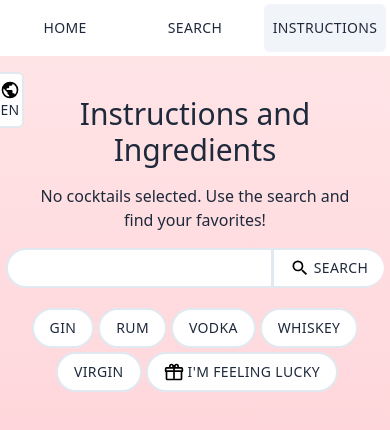
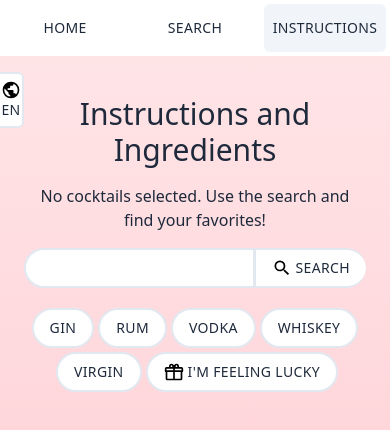
Before and after one commit to ajuvonen/kippis, a Vue app: page /instructions in a window 390 px wide. Shown: the top 430 px of the page. Built offline with nearby package versions, Linux system fonts and the light colour scheme; a web font is replaced by a local one.

Commit message:
Improve mobile readability

```diff
--- a/src/assets/main.scss
+++ b/src/assets/main.scss
@@ -42,6 +42,10 @@
     @apply px-4 rounded-3xl border-2 border-slate-200 h-10;
   }
 
+  .left-button {
+    @apply absolute z-20 left-0 w-6 h-14 p-0 m-0 border-l-0 rounded-md rounded-tl-none rounded-bl-none flex flex-col;
+  }
+
   main {
     @apply p-6 overflow-y-auto bg-gradient-to-b from-rose-100 to-rose-200 to-80%;
   }
--- a/src/components/LocaleChanger.vue
+++ b/src/components/LocaleChanger.vue
@@ -15,7 +15,7 @@ watch(locale, async () => {
 </script>
 <template>
   <button
-    class="locale-changer"
+    class="locale-changer left-button"
     ref="changer"
     :aria-label="$t('localeChanger.changeLocale', [nextLocale])"
     @click="() => (locale = nextLocale)"
@@ -26,6 +26,6 @@ watch(locale, async () => {
 </template>
 <style lang="scss" scoped>
 .locale-changer {
-  @apply z-20 absolute top-4 -left-6 w-12 h-14 pr-0 pl-5 m-0 rounded-md flex flex-col;
+  @apply top-4;
 }
 </style>
--- a/src/components/ModalComponent.vue
+++ b/src/components/ModalComponent.vue
@@ -58,7 +58,7 @@ onKeyStroke('Escape', () => emit('close'));
 }
 
 .modal-component__modal {
-  @apply bg-white rounded-lg text-left shadow-xl p-6 w-4/5 sm:w-3/5 lg:w-1/2 top-1/2 left-1/2 absolute;
+  @apply bg-white rounded-lg text-left shadow-xl p-4 w-5/6 sm:w-3/5 lg:w-1/2 top-1/2 left-1/2 absolute;
   transform: translate(-50%, -50%);
 }
 
--- a/src/components/SearchField.vue
+++ b/src/components/SearchField.vue
@@ -69,7 +69,7 @@ const search = () => router.push({name: 'search', query: {searchString: searchSt
 </template>
 <style lang="scss" scoped>
 .search-field__label {
-  @apply block text-center text-3xl mt-4 mb-4;
+  @apply block text-center text-3xl my-4;
 
   &--sr-only {
     @apply sr-only;
@@ -81,7 +81,7 @@ const search = () => router.push({name: 'search', query: {searchString: searchSt
 }
 
 .search-field__input {
-  @apply rounded-tr-none rounded-br-none pb-1;
+  @apply rounded-tr-none rounded-br-none pb-1 min-w-0;
 
   &:focus {
     @apply z-10;
--- a/src/components/SearchResultCard.vue
+++ b/src/components/SearchResultCard.vue
@@ -35,7 +35,7 @@ const {openCocktailModal} = cocktailStore;
 }
 
 .search-result__image-wrapper {
-  @apply relative overflow-hidden w-40 h-40 rounded-md;
+  @apply relative overflow-hidden w-[200px] h-[200px] sm:w-40 sm:h-40 rounded-md;
   outline-offset: 0.2rem;
 }
 
@@ -48,7 +48,7 @@ const {openCocktailModal} = cocktailStore;
 }
 
 .search-result__shadow {
-  @apply absolute w-full h-full top-0 pointer-events-none bg-gradient-to-b from-slate-800 to-transparent to-40% text-white uppercase text-xs p-2;
+  @apply absolute w-full h-full top-0 pointer-events-none bg-gradient-to-b from-slate-800 to-transparent to-40% text-white uppercase text-sm sm:text-xs p-2;
 }
 
 @media print {
--- a/src/components/SelectedCocktails.vue
+++ b/src/components/SelectedCocktails.vue
@@ -1,5 +1,5 @@
 <script setup lang="ts">
-import {ref} from 'vue';
+import {ref, watch} from 'vue';
 import {useRoute} from 'vue-router';
 import {storeToRefs} from 'pinia';
 import useScreenSize from '@/hooks/screenSize';
@@ -16,11 +16,14 @@ const {selection} = storeToRefs(cocktailStore);
 const {isSmallScreen} = useScreenSize();
 
 const sideBarOpen = ref(false);
+watch(isSmallScreen, () => {
+  sideBarOpen.value = false;
+});
 </script>
 <template>
   <button
     v-if="selection.length && isSmallScreen"
-    class="selected-cocktails__mobile-button"
+    class="selected-cocktails__mobile-button left-button"
     :aria-label="
       $t(sideBarOpen ? 'selectedCocktails.closeSideBar' : 'selectedCocktails.openSideBar')
     "
@@ -54,22 +57,11 @@ const sideBarOpen = ref(false);
 </template>
 <style lang="scss" scoped>
 .selected-cocktails__mobile-button {
-  @apply z-20 absolute top-[5.5rem] -left-6 w-12 h-14 pr-0 pl-5 m-0 rounded-md flex flex-col;
-}
-
-.selected-cocktails__mobile-button--open {
-  left: unset;
-  @apply -right-6;
+  @apply top-[5.5rem];
 }
 
 .selected-cocktails {
   @apply absolute z-10 w-full h-full md:w-[400px] md:static flex flex-col bg-slate-800;
-}
-
-@media print {
-  .selected-cocktails {
-    @apply hidden;
-  }
 }
 
 .v-enter-to,
@@ -86,4 +78,10 @@ const sideBarOpen = ref(false);
 .v-leave-to {
   @apply ml-[-100%] md:ml-[-400px];
 }
+
+@media print {
+  .selected-cocktails {
+    @apply hidden;
+  }
+}
 </style>
```
